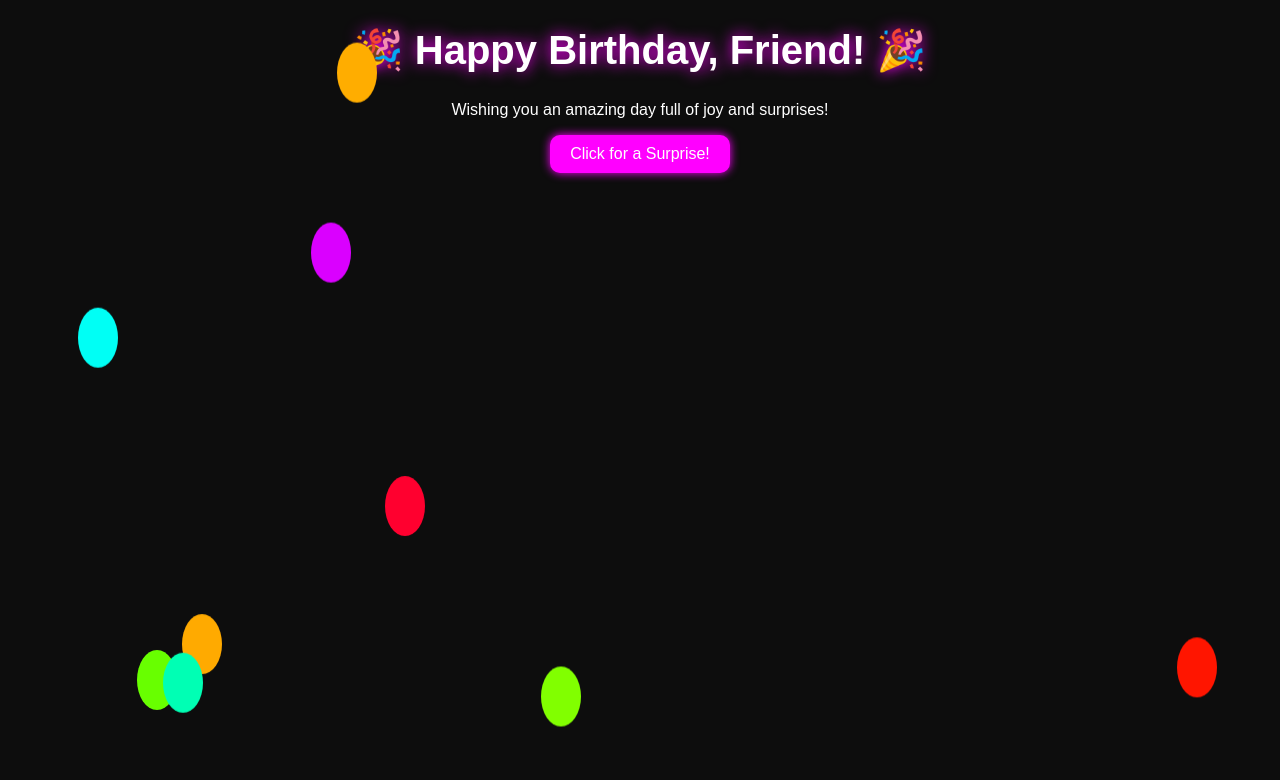
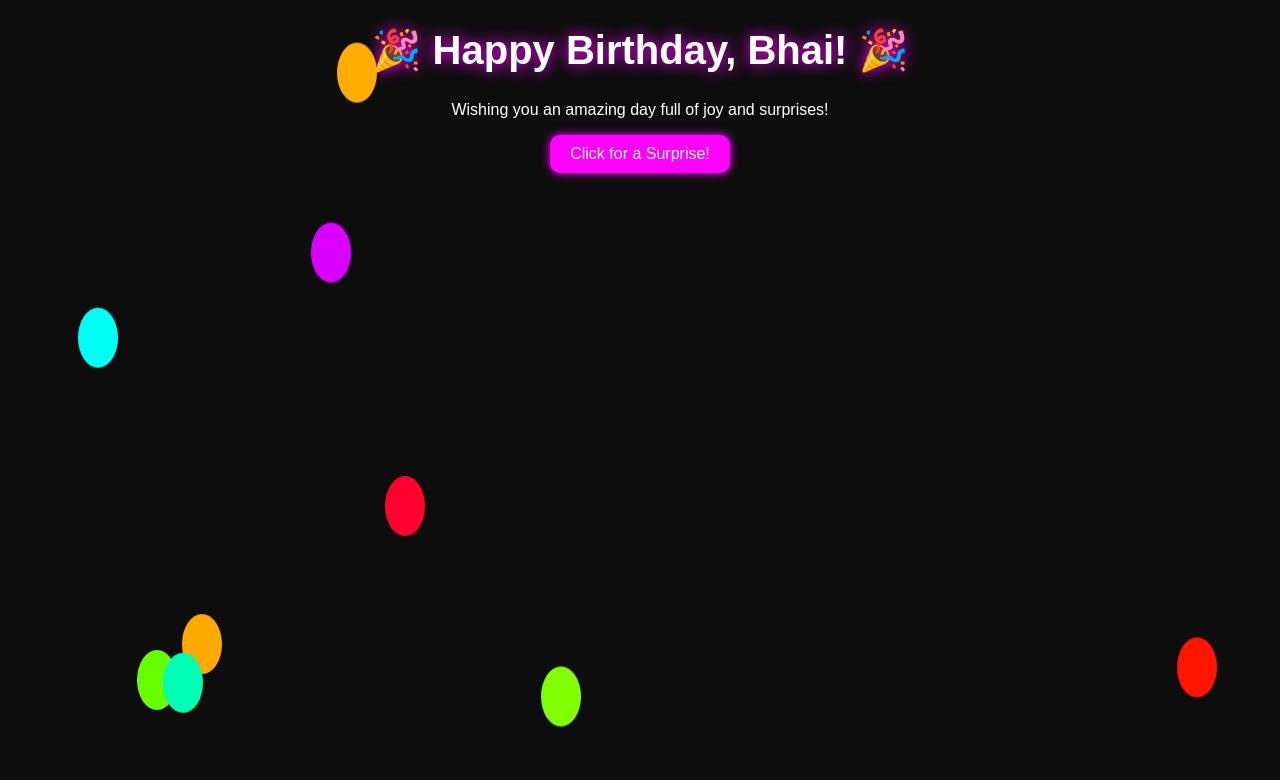
Before and after one commit to SocietyxDev/bhai, a plain HTML site: page index.html in a window 1280 px wide. Shown: the top 780 px of the page. Drawn offline with nearby package versions, Linux system fonts and the light colour scheme.

Commit message:
Update index.html

```diff
--- a/index.html
+++ b/index.html
@@ -95,7 +95,7 @@
     </style>
 </head>
 <body>
-    <h1 class="animate__animated animate__bounce">🎉 Happy Birthday, Friend! 🎉</h1>
+    <h1 class="animate__animated animate__bounce">🎉 Happy Birthday, Bhai! 🎉</h1>
     <p>Wishing you an amazing day full of joy and surprises!</p>
     <button onclick="startSurprise()">Click for a Surprise!</button>
     <p id="prank-text">😂 konsa surprise! 🎭</p>
```
